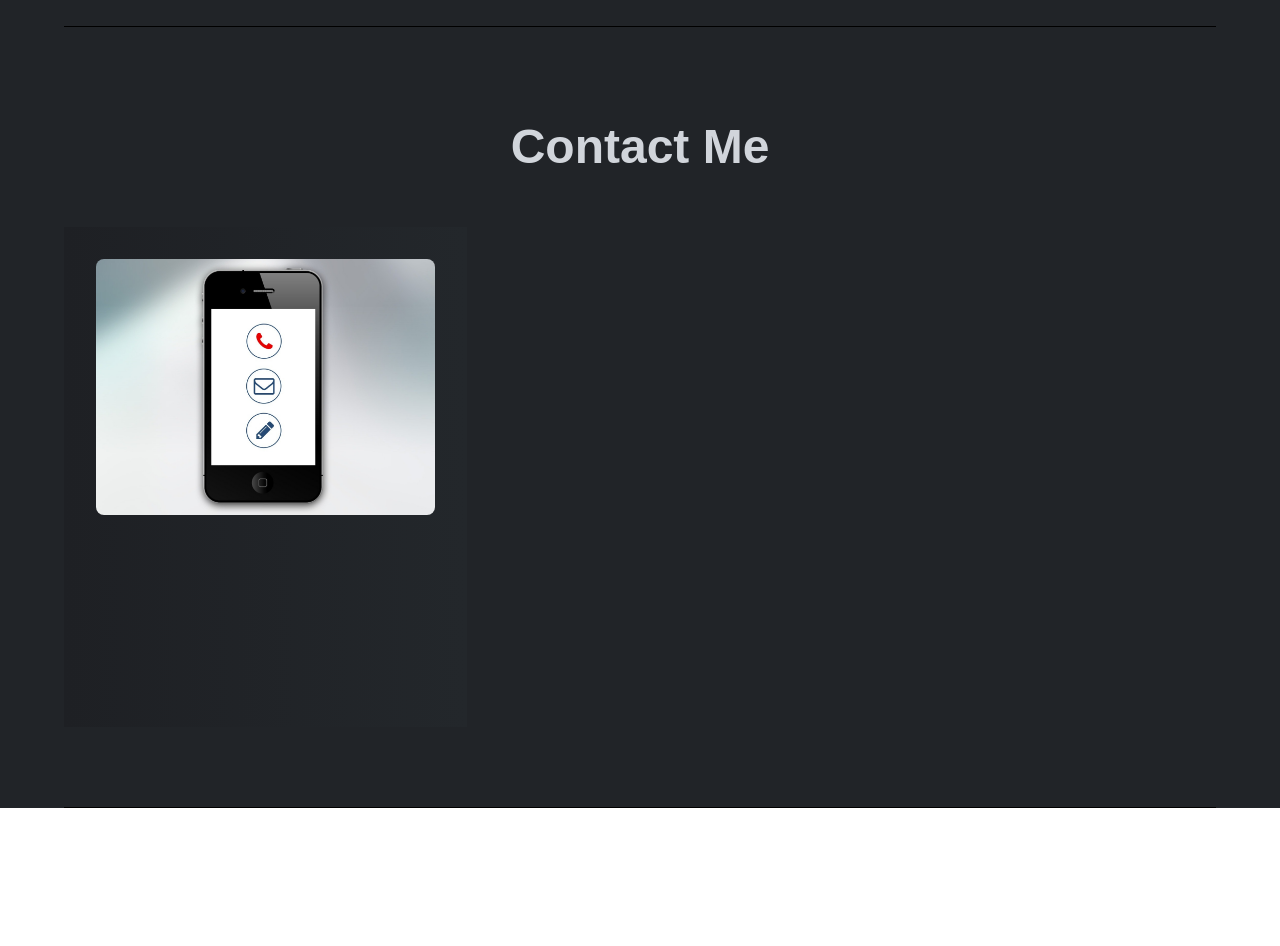
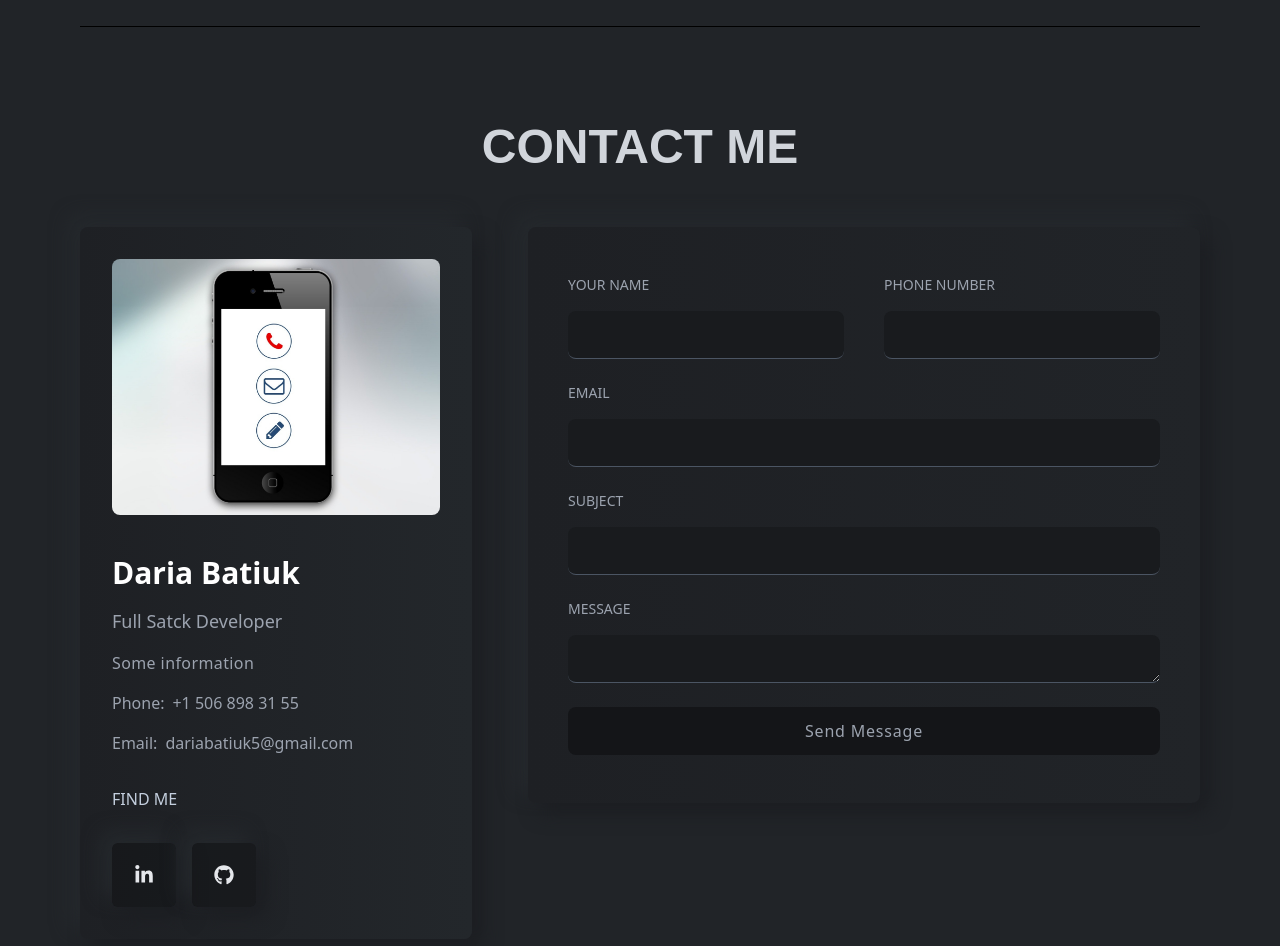
Before and after one commit to DariaBatiuk/My-react-portfolio, a React (Create React App) app: page / in a window 1280 px wide. Shown: the part 3520-4466 px from the top of the page. Before the commit the page ends 4328 px from the top, so only its background shows below. Built offline with nearby package versions, Linux system fonts and the light colour scheme; a web font is replaced by a local one.

Commit message:
finished contact section

```diff
--- a/src/App.js
+++ b/src/App.js
@@ -8,9 +8,10 @@ import Contact from "./components/contact/contact";
 
 function App() {
   return (
-    <div className="w-full h-auto bg-bodyColor text-lightText">
-      <div className="max-w-screen-xl mx-auto px-16">
-        <Navbar />
+    <div className="w-full h-auto bg-bodyColor text-lightText px-4">
+      <Navbar />
+			<div className="max-w-screen-xl mx-auto px-16">
+
 				<Banner/>
 				<Features/>
 				<Project />
--- a/src/components/contact/contact.js
+++ b/src/components/contact/contact.js
@@ -1,23 +1,159 @@
-import React from "react";
+import React, { useState } from "react";
 import Title from "../layouts/title";
-import contactImg from "../../assets/images/contact.jpg";
+import ContactLeft from "./contactLeft";
+
 const Contact = () => {
+  const [username, setUsername] = useState("");
+  const [phoneNumber, setPhoneNumber] = useState("");
+  const [email, setEmail] = useState("");
+  const [subject, setSubject] = useState("");
+  const [message, setMessage] = useState("");
+  const [errMsg, setErrMsg] = useState("");
+  const [successMgs, setSuccessMsg] = useState("");
+
+  const emailValidation = () => {
+    return String(email)
+      .toLocaleLowerCase()
+      .match(/^\w+([-]?\w+)*@\w+([-]?\w+)*(\.\w{2,3})+$/);
+  };
+
+  const handleSend = (e) => {
+    e.preventDefault();
+    if (username === "") {
+      setErrMsg("Please write your name.");
+    } else if (phoneNumber === "") {
+      setErrMsg("Please write your phone number.");
+    } else if (email === "") {
+      setErrMsg("Please write your email.");
+    } else if (!emailValidation(email)) {
+      setErrMsg("Please write a valid email.");
+    } else if (subject === "") {
+      setErrMsg("Please write a subject.");
+    } else if (message === "") {
+      setErrMsg("Please write a message.");
+    } else {
+      setSuccessMsg(`Thank you, ${username}, your message has been sent successully`);
+      setErrMsg("");
+      setUsername("");
+      setPhoneNumber("");
+      setEmail("");
+      setSubject("");
+      setMessage("");
+      console.log(username, phoneNumber, email, message, subject);
+    }
+  };
+
   return (
     <section
       id="contact"
       className="w-full py-20 border-b-[1px] border-b-black"
     >
       <div className="flex justify-center items-center text-center">
-        <Title des="Contact me" />
+        <Title des="CONTACT ME" />
       </div>
-      <div className="w-full">
-        <div className="w-full h-[500px] flex justify-between">
-          <div className="w-[35%] h-full bg-gradient-to-r from-[#1e2024] to-[#23272b] p-8 ">
-						<img src={contactImg} className="w-full h-64 object-cover rounded-lg mb-2" alt="contactImg"
-						/>
-					</div>
-
-          <div className="w-[60%] h-full flex flex-col justify-between"></div>
+      <div className="w-full ">
+        <div className="w-full h-auto flex justify-between">
+          <ContactLeft />
+          <div className="w-[60%] h-full  py-10 bg-gradient-to-r from-[#1e2024] to-[#2327b9]flex flex-col gap-8 rounded-lg shadow-shadowOne ">
+            <form className="w-full px-10 flex flex-col gap-6 py-2 ">
+              {errMsg ? (
+                <p className="py-3 bg-gradient-to-r from-[#1e2024] to-[#23272b] shadow-shadowOne text-center text-orange-500 text-base tracking-wide animate-bounce">
+                  {errMsg}
+                </p>
+              ) : null}
+              {successMgs ? (
+                <p className="py-3 bg-gradient-to-r from-[#1e2024] to-[#23272b] shadow-shadowOne text-center text-green-500 text-base tracking-wide animate-bounce">
+                  {successMgs}
+                </p>
+              ) : null}
+              <div className="w-full flex gap-10">
+                <div className="w-1/2 flex flex-col gap-4 ">
+                  <p className="text-sm text-gray-400 uppercase tracking-white">
+                    Your Name
+                  </p>
+                  <input
+                    onChange={(e) => setUsername(e.target.value)}
+                    value={username}
+                    className={`${
+                      errMsg && username === "" ? "outline-red" : ""
+                    } contactInput`}
+                    type="text"
+                  ></input>
+                </div>
+                <div className="w-1/2 flex flex-col gap-4 ">
+                  <p className="text-sm text-gray-400 uppercase tracking-white">
+                    Phone number
+                  </p>
+                  <input
+                    onChange={(e) => setPhoneNumber(e.target.value)}
+                    value={phoneNumber}
+                    className={`${
+                      errMsg && phoneNumber === "" ? "outline-red" : ""
+                    } contactInput`}
+                    type="text"
+                  ></input>
+                </div>
+              </div>
+              <div className="flex flex-col gap-4">
+                <p className="text-sm text-gray-400 uppercase tracking-white">
+                  Email
+                </p>
+                <input
+                  onChange={(e) => setEmail(e.target.value)}
+                  value={email}
+                  className={`${
+										errMsg && email === "" ? "outline-red" : ""
+									} contactInput`}
+                  type="text"
+                />
+              </div>
+              <div className="flex flex-col gap-4">
+                <p className="text-sm text-gray-400 uppercase tracking-white">
+                  Subject
+                </p>
+                <input
+                  onChange={(e) => setSubject(e.target.value)}
+                  value={subject}
+                  className={`${
+										errMsg && subject === "" ? "outline-red" : ""
+									} contactInput`}
+                  type="text"
+                />
+              </div>
+              <div className="flex flex-col gap-4">
+                <p className="text-sm text-gray-400 uppercase tracking-white">
+                  Message
+                </p>
+                <textarea
+                  onChange={(e) => setMessage(e.target.value)}
+                  value={message}
+                  className={`${
+										errMsg && message === "" ? "outline-red" : ""
+									} contactInput`}
+                  cols="30"
+                  rows="8"
+                ></textarea>
+              </div>
+              <div className="w-full">
+                <button
+                  onClick={handleSend}
+                  className="w-full h-12 bg-[#141518] rounded-lg text-base text-gray-400 tracking-wider uppercaase hover:text-white duration-300 hover:border-[1px] hover:border-designColor border-transparent"
+                >
+                  Send Message
+                </button>
+              </div>
+              {errMsg ? (
+                <p className="py-3 bg-gradient-to-r from-[#1e2024] to-[#23272b] shadow-shadowOne text-center text-orange-500 text-base tracking-wide animate-bounce">
+                  {errMsg}
+                </p>
+              ) : null}
+              {successMgs ? (
+                <p className="py-3 bg-gradient-to-r from-[#1e2024] to-[#23272b] shadow-shadowOne text-center text-green-500 text-base tracking-wide animate-bounce">
+                  {successMgs}
+                </p>
+              ) : null}
+            </form>
+          </div>
         </div>
       </div>
     </section>
--- /dev/null
+++ b/src/components/contact/contactLeft.js
@@ -0,0 +1,40 @@
+import React from "react";
+import contactImg from "../../assets/images/contact.jpg";
+import { FaLinkedinIn, FaGithub } from "react-icons/fa";
+
+const ContactLeft = () => {
+  return (
+		<div className="w-[35%] h-full bg-gradient-to-r from-[#1e2024] to-[#23272b] p-8  rounded-lg shadow-shadowOne flex flex-col gap-8 justify-center  ">
+		<img src={contactImg} className="w-full h-64 object-cover rounded-lg mb-2" alt="contactImg"
+		/>
+		<div className="flex flex-col gap-4">
+			<h3 className="text-3xl font-bold text-white">Daria Batiuk</h3>
+			<p className="text-lg font-normal text-gray-400">
+			Full Satck Developer</p>
+			<p className="text-base text-gray-400 tracking-wide">
+				Some information
+			</p>
+			<p className="text-base text-gray-400 flex items-center gap-2">
+				Phone: <span className="text-lighText"> +1 506 898 31 55</span>
+			</p>
+			<p className="text-base text-gray-400 flex items-center gap-2">
+				Email:{" "} <span className="text-lighText"> dariabatiuk5@gmail.com</span>
+			</p>
+		</div>
+		<div className="flex flex-col gap-4">
+			<h2 className="text-base uppercase font-tutleFont mb-4 "> FIND ME </h2>
+			<div className="flex gap-4">
+				<span className="bannerIcon">
+					<FaLinkedinIn />
+				</span>
+				<span className="bannerIcon">
+					<FaGithub />
+				</span>
+			</div>
+		</div>
+	</div>
+
+  );
+};
+
+export default ContactLeft;
--- /dev/null
+++ b/src/components/footer/footer.js
@@ -0,0 +1,11 @@
+import React from "react";
+
+const Footer = () => {
+  return (
+    <div className="w-full py-20 border-b-[1px] border-b-black grid grid-cols-4 gap-20" >
+			Footer
+		</div>
+  );
+};
+
+export default Footer;
--- a/src/index.css
+++ b/src/index.css
@@ -15,6 +15,15 @@
 	.bgOpacity{
 		@apply bg-black bg-opacity-40;
 	}
+	.contactInput{
+		@apply w-full h-12 rounded-lg border-b-[1px] border-b-gray-600 bg-[#191b1e] text-lightText px-4 active:outline-none focus-visible:outline-designColor outline-none focus-visible:border-b-transparent duration-300
+	}
+	.contactTextarea{
+		@apply w-full rounded-lg border-b-[1px] border-b-gray-600 bg-[#191b1e] text-lightText px-4 py-2 active:outline-none focus-visible:outline-designColor outline-none focus-visible:border-b-transparent duration-300 resize-none
+	}
+	.outline-red {
+		@apply outline-designColor
+	}
 }
 
 .active{
```
